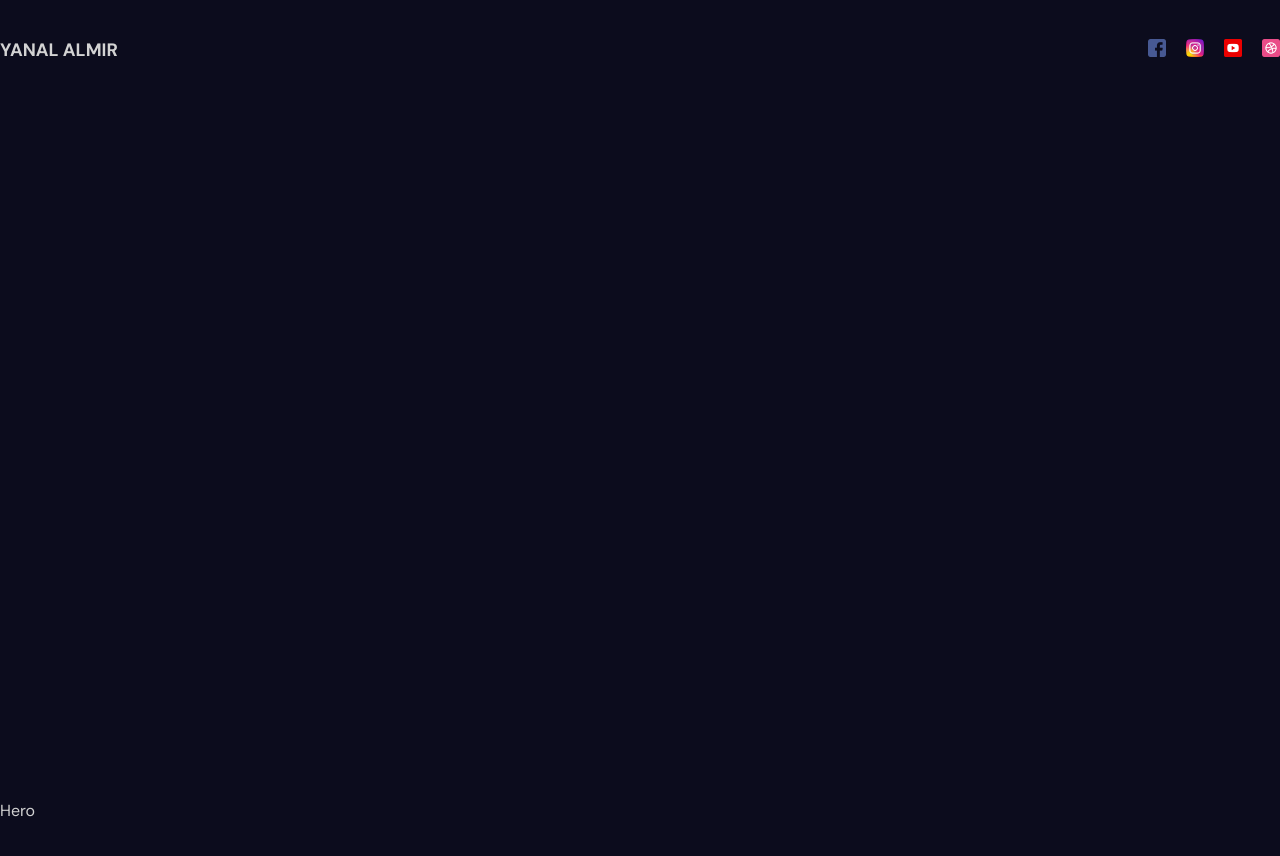
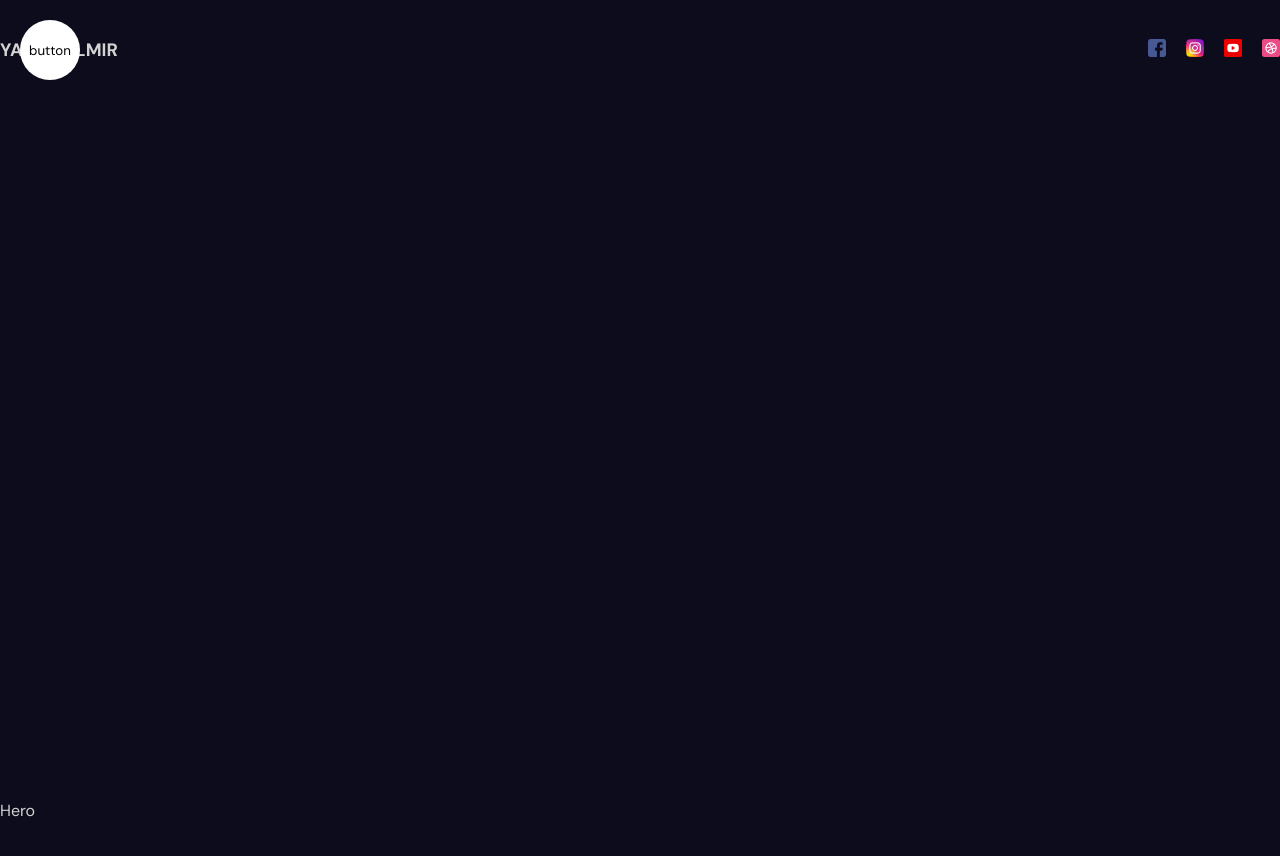
Before and after one commit to yanalalmer/template-portfolio-website, a React (Create React App) app: page / in a window 1280 px wide. Shown: the top 856 px of the page. Built offline with nearby package versions, Linux system fonts and the light colour scheme.

Commit message:
added sidebar and sidebar animation

```diff
--- a/src/components/index.js
+++ b/src/components/index.js
@@ -1 +1,2 @@
 export { default as Navbar } from './navbar/Navbar';
+export { default as Sidebar } from './sidebar/Sidebar';
--- a/src/components/navbar/Navbar.jsx
+++ b/src/components/navbar/Navbar.jsx
@@ -1,11 +1,15 @@
 import React from 'react';
+import { motion } from 'framer-motion';
+// styles
 import './navbar.scss';
-import { motion } from 'framer-motion';
+// components
+import { Sidebar } from '../../components';
 
 const Navbar = () => {
   return (
     <header className='navbar'>
       {/* sidebar */}
+      <Sidebar />
       <div className='wrapper'>
         <motion.span
           initial={{ opacity: 0, scale: 0.5 }}
--- /dev/null
+++ b/src/components/sidebar/Links.jsx
@@ -0,0 +1,7 @@
+import React from 'react';
+
+const Links = () => {
+  return <div className='links'>Links</div>;
+};
+
+export default Links;
--- /dev/null
+++ b/src/components/sidebar/Sidebar.jsx
@@ -0,0 +1,38 @@
+import React from 'react';
+import { motion } from 'framer-motion';
+import Links from './Links';
+import './sidebar.scss';
+import ToggleButton from './ToggleButton';
+
+const Sidebar = () => {
+  const [open, setOpen] = React.useState(false);
+  const variants = {
+    open: {
+      clipPath: 'circle(1200px at 50px 50px)',
+      transition: {
+        type: 'spring',
+        stiffness: 20,
+      },
+    },
+    closed: {
+      clipPath: 'circle(30px at 50px 50px)',
+      transition: {
+        delay: 0.5,
+        type: 'srping',
+        stiffness: 400,
+        damping: 40,
+      },
+    },
+  };
+
+  return (
+    <motion.div className='sidebar' animate={open ? 'open' : 'closed'}>
+      <motion.div className='bg' variants={variants}>
+        <Links />
+      </motion.div>
+      <ToggleButton setOpen={setOpen} />
+    </motion.div>
+  );
+};
+
+export default Sidebar;
--- /dev/null
+++ b/src/components/sidebar/ToggleButton.jsx
@@ -0,0 +1,7 @@
+import React from 'react';
+
+const ToggleButton = ({ setOpen }) => {
+  return <button onClick={() => setOpen((prev) => !prev)}>button</button>;
+};
+
+export default ToggleButton;
--- /dev/null
+++ b/src/components/sidebar/sidebar.scss
@@ -0,0 +1,40 @@
+.sidebar {
+  display: flex;
+  flex-direction: column;
+  align-items: center;
+  justify-content: center;
+  background-color: white;
+  color: black;
+  .bg {
+    position: fixed;
+    top: 0;
+    left: 0;
+    bottom: 0;
+    width: 400px;
+    background-color: white;
+    .links {
+      position: absolute;
+      width: 100%;
+      height: 100%;
+      display: flex;
+      flex-direction: column;
+      align-items: center;
+      justify-content: center;
+      gap: 20px;
+      a {
+        font-size: 40px;
+      }
+    }
+  }
+  button {
+    width: 50px;
+    height: 50px;
+    border-radius: 50%;
+    position: fixed;
+    top: 25px;
+    left: 25px;
+    background-color: transparent;
+    border: none;
+    cursor: pointer;
+  }
+}
```
